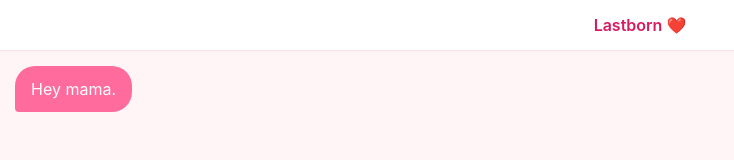
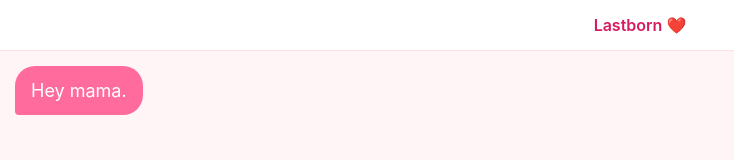
Before and after one commit to Kelso-P/for-mama, a plain HTML site: page index.html in a window 1280 px wide. Shown: the whole page, without its empty margins (0-734 px from the left). Drawn offline with nearby package versions, Linux system fonts and the light colour scheme.

Commit message:
Update index.html

```diff
--- a/index.html
+++ b/index.html
@@ -50,7 +50,7 @@
             max-width: 75%;
             padding: 12px 16px;
             border-radius: 20px;
-            font-size: 16px;
+            font-size: 18px;
             line-height: 1.4;
             animation: slideUp 0.3s ease-out;
         }
@@ -150,7 +150,7 @@
 
 <script>
     // --- SETUP: PASTE YOUR FORMSPREE ID HERE ---
-    const formID = "YOUR_ID_HERE";
+    const formID = "https://formspree.io/f/mqedpokq";
 
     const chat = document.getElementById('chat-window');
     const typing = document.getElementById('typing-box');
```
